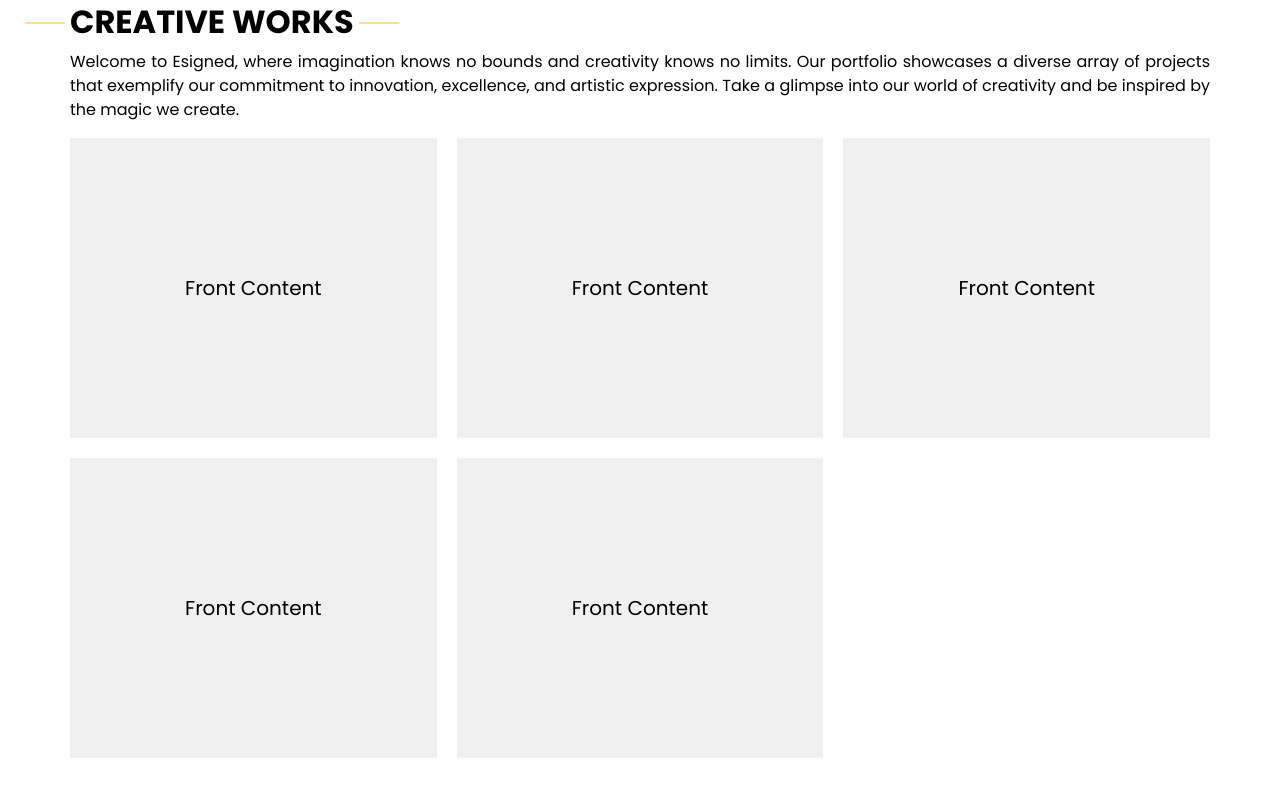
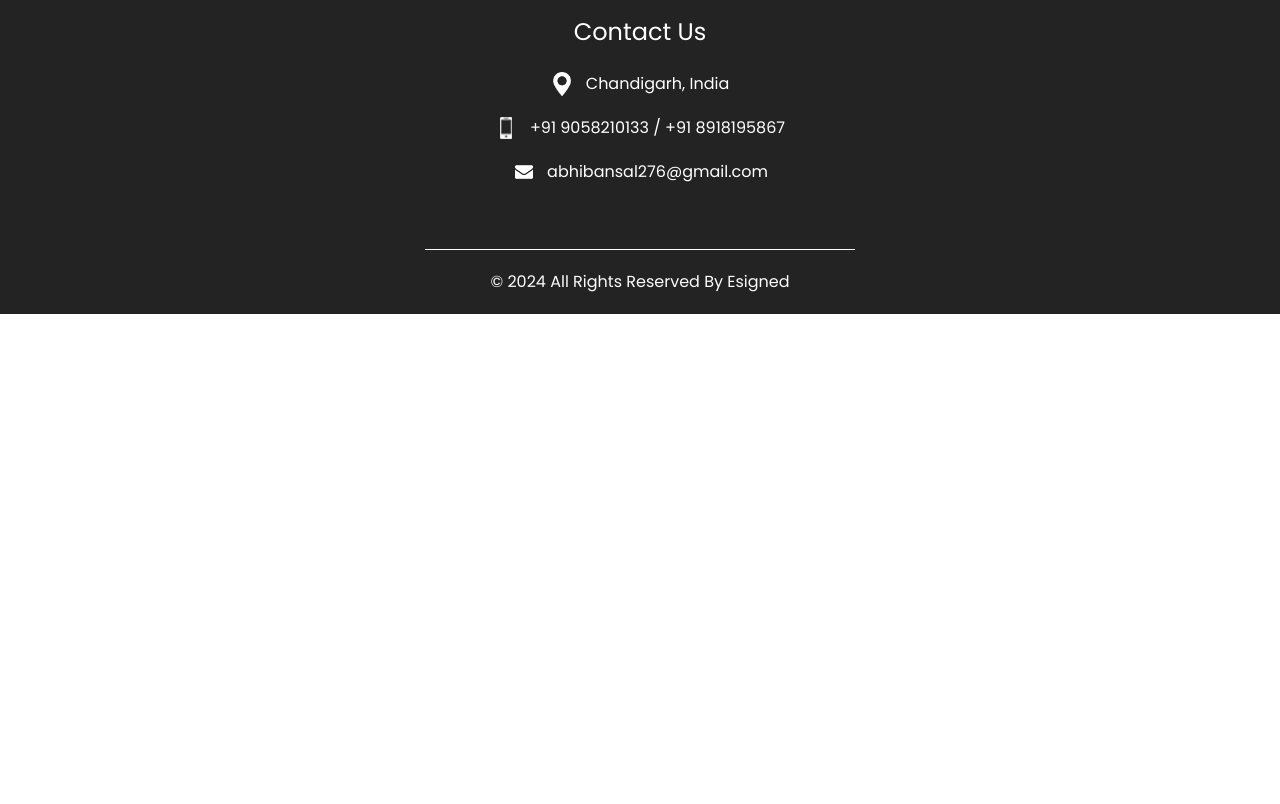
Before and after one commit to abhishekbansal276/esigned, a plain HTML site: page index.html in a window 1280 px wide. Shown: the part 2656-3460 px from the top of the page. After the commit the page ends 2970 px from the top, so only its background shows below. Drawn offline with nearby package versions, Linux system fonts and the light colour scheme.

Commit message:
Update index.html

```diff
--- a/index.html
+++ b/index.html
@@ -287,75 +287,6 @@
   </section>
   <!-- end values section -->
 
-  <!-- work section -->
-  <section class="work_section layout_padding" id="worksection">
-    <div class="container">
-      <div class="heading_container">
-        <h2>
-          CREATIVE WORKS
-        </h2>
-        <p style="text-align: justify;">
-          Welcome to Esigned, where imagination knows no bounds and creativity knows no limits. Our portfolio
-          showcases a diverse array of projects that exemplify our commitment to innovation, excellence, and artistic
-          expression. Take a glimpse into our world of creativity and be inspired by the magic we create.
-        </p>
-      </div>
-      <div class="grid">
-        <div class="grid-item">
-          <div class="flipper">
-            <div class="front">
-              Front Content
-            </div>
-            <div class="back">
-              Back Content
-            </div>
-          </div>
-        </div>
-        <div class="grid-item">
-          <div class="flipper">
-            <div class="front">
-              Front Content
-            </div>
-            <div class="back">
-              Back Content
-            </div>
-          </div>
-        </div>
-        <div class="grid-item">
-          <div class="flipper">
-            <div class="front">
-              Front Content
-            </div>
-            <div class="back">
-              Back Content
-            </div>
-          </div>
-        </div>
-        <div class="grid-item">
-          <div class="flipper">
-            <div class="front">
-              Front Content
-            </div>
-            <div class="back">
-              Back Content
-            </div>
-          </div>
-        </div>
-        <div class="grid-item">
-          <div class="flipper">
-            <div class="front">
-              Front Content
-            </div>
-            <div class="back">
-              Back Content
-            </div>
-          </div>
-        </div>
-      </div>
-    </div>
-  </section>
-  <!-- end work section -->
-
   <!-- end target section -->
 
 
```
